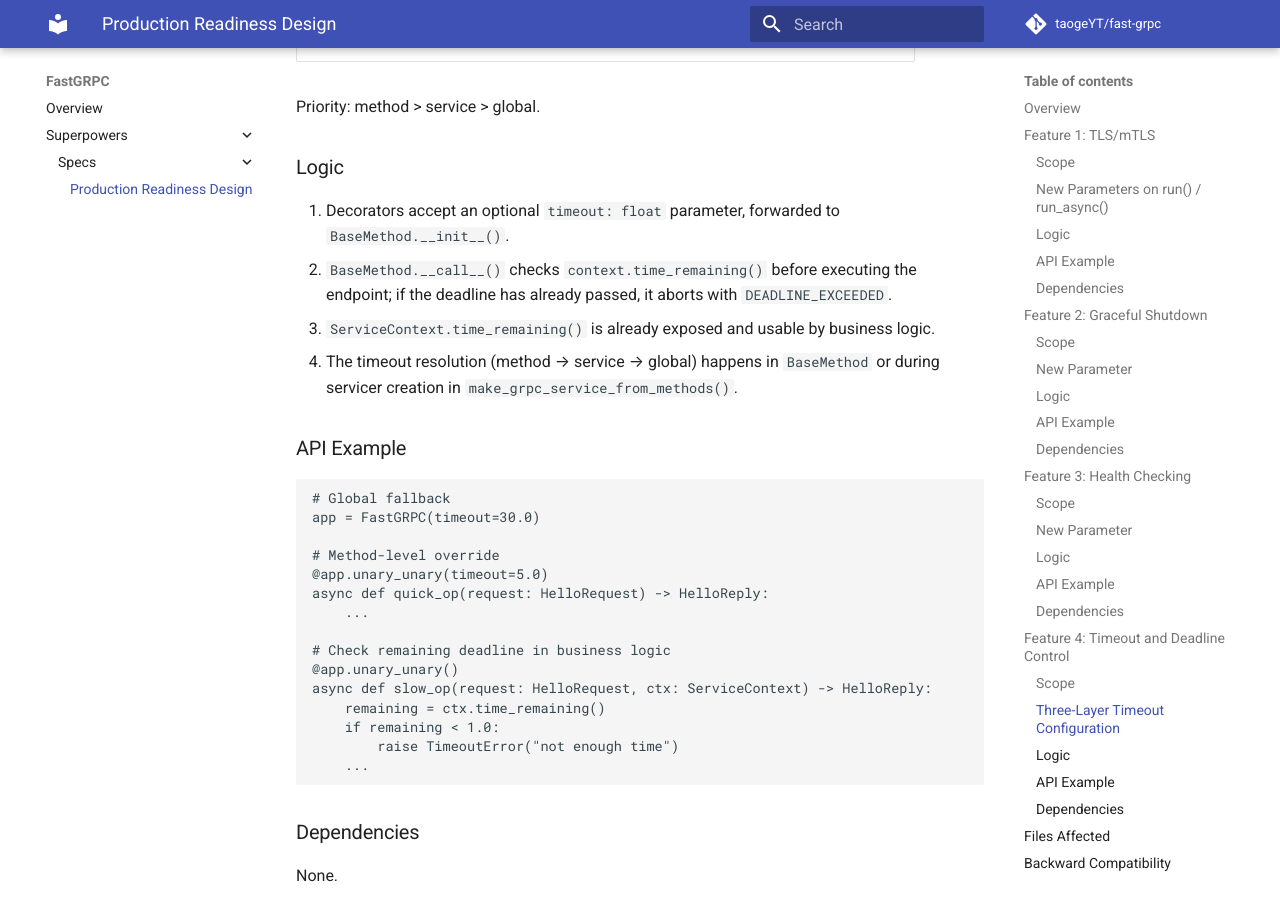
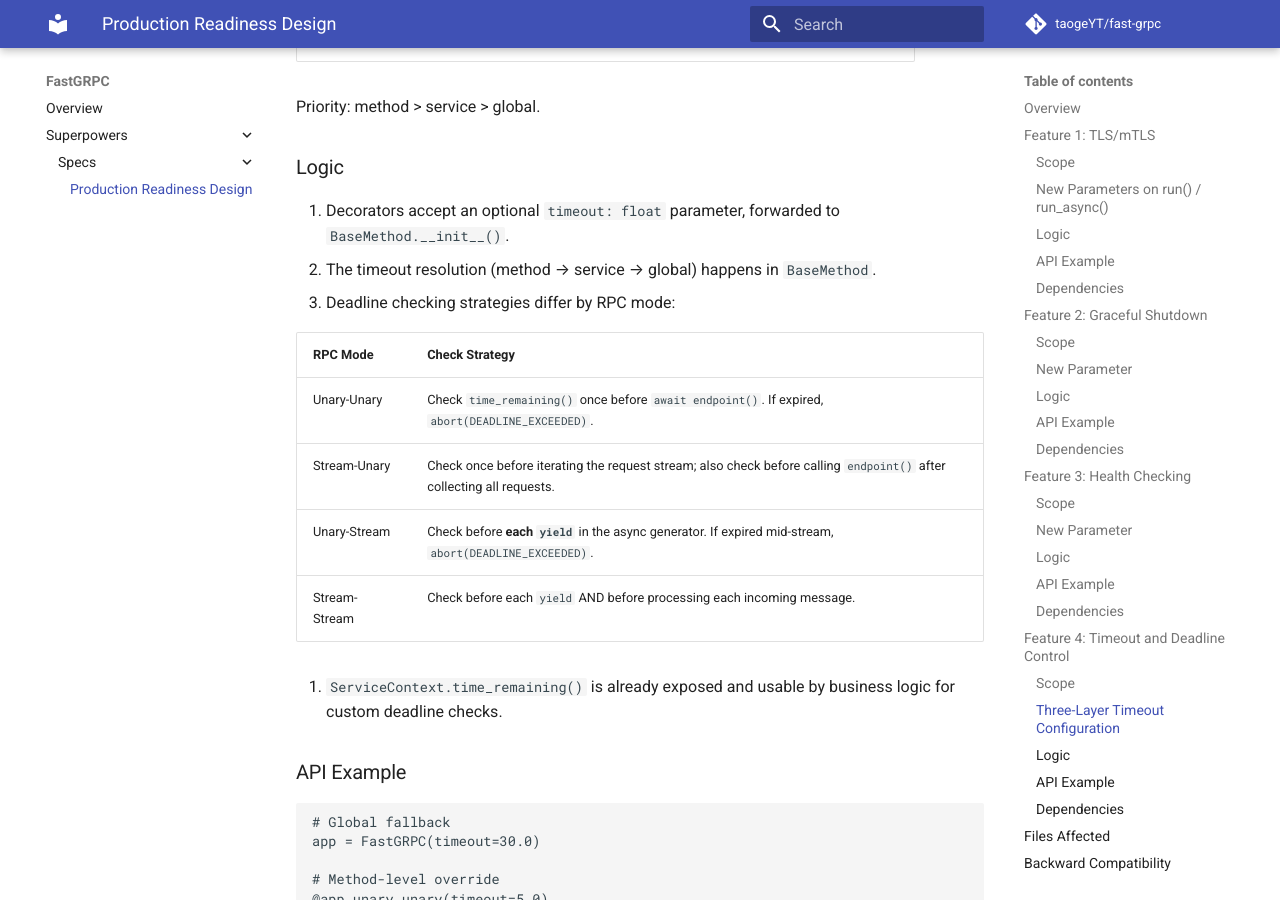
Before and after one commit to taogeYT/fast-grpc, an MkDocs documentation site: the page built from docs/superpowers/specs/2026-05-11-production-readiness-design.md, in a window 1280 px wide and 900 px high, scrolled down 3647 px. Built offline with MkDocs 1.6.1 and Material for MkDocs 9.7.7, drawn with Linux system fonts in a browser that asks for light colours; comment, search, counter and statistics services are not loaded.

Commit message:
docs: clarify timeout behavior for streaming RPC modes

```diff
--- a/docs/superpowers/specs/2026-05-11-production-readiness-design.md
+++ b/docs/superpowers/specs/2026-05-11-production-readiness-design.md
@@ -124,9 +124,17 @@ Priority: method > service > global.
 ### Logic
 
 1. Decorators accept an optional `timeout: float` parameter, forwarded to `BaseMethod.__init__()`.
-2. `BaseMethod.__call__()` checks `context.time_remaining()` before executing the endpoint; if the deadline has already passed, it aborts with `DEADLINE_EXCEEDED`.
-3. `ServiceContext.time_remaining()` is already exposed and usable by business logic.
-4. The timeout resolution (method → service → global) happens in `BaseMethod` or during servicer creation in `make_grpc_service_from_methods()`.
+2. The timeout resolution (method → service → global) happens in `BaseMethod`.
+3. Deadline checking strategies differ by RPC mode:
+
+| RPC Mode | Check Strategy |
+|----------|---------------|
+| Unary-Unary | Check `time_remaining()` once before `await endpoint()`. If expired, `abort(DEADLINE_EXCEEDED)`. |
+| Stream-Unary | Check once before iterating the request stream; also check before calling `endpoint()` after collecting all requests. |
+| Unary-Stream | Check before **each `yield`** in the async generator. If expired mid-stream, `abort(DEADLINE_EXCEEDED)`. |
+| Stream-Stream | Check before each `yield` AND before processing each incoming message. |
+
+4. `ServiceContext.time_remaining()` is already exposed and usable by business logic for custom deadline checks.
 
 ### API Example
 
```
